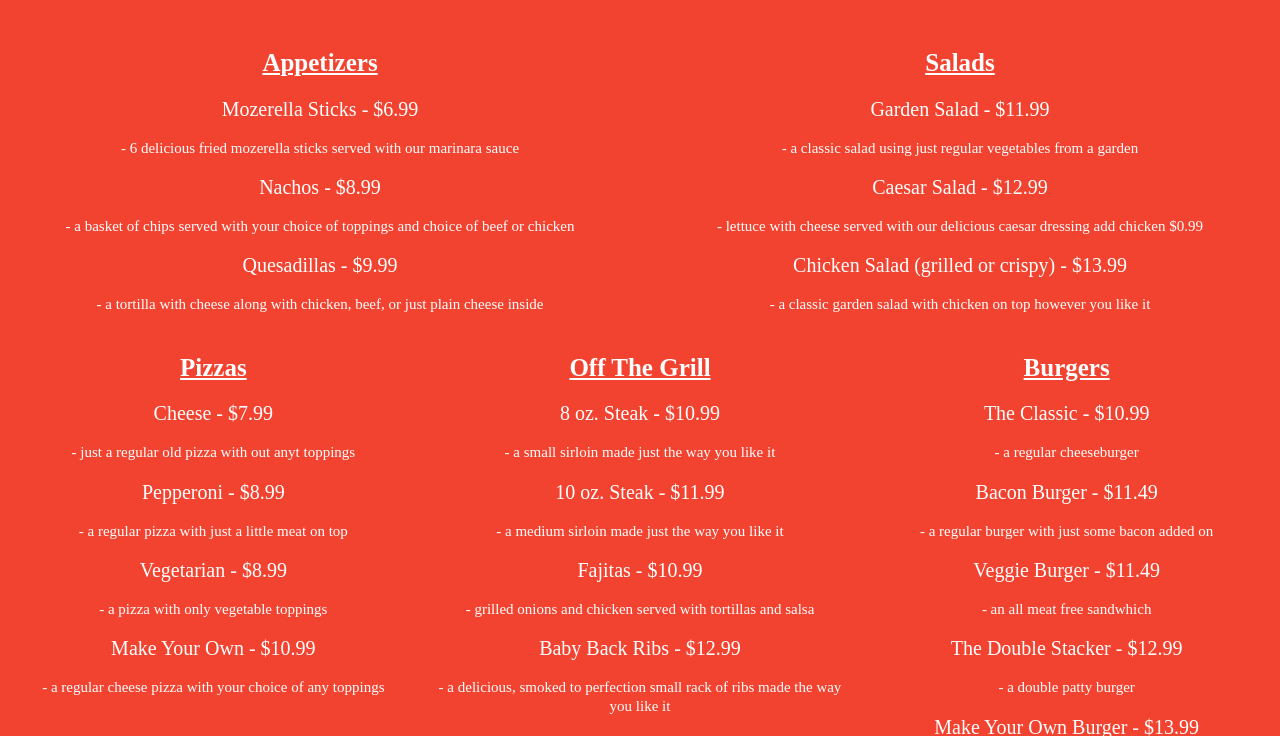
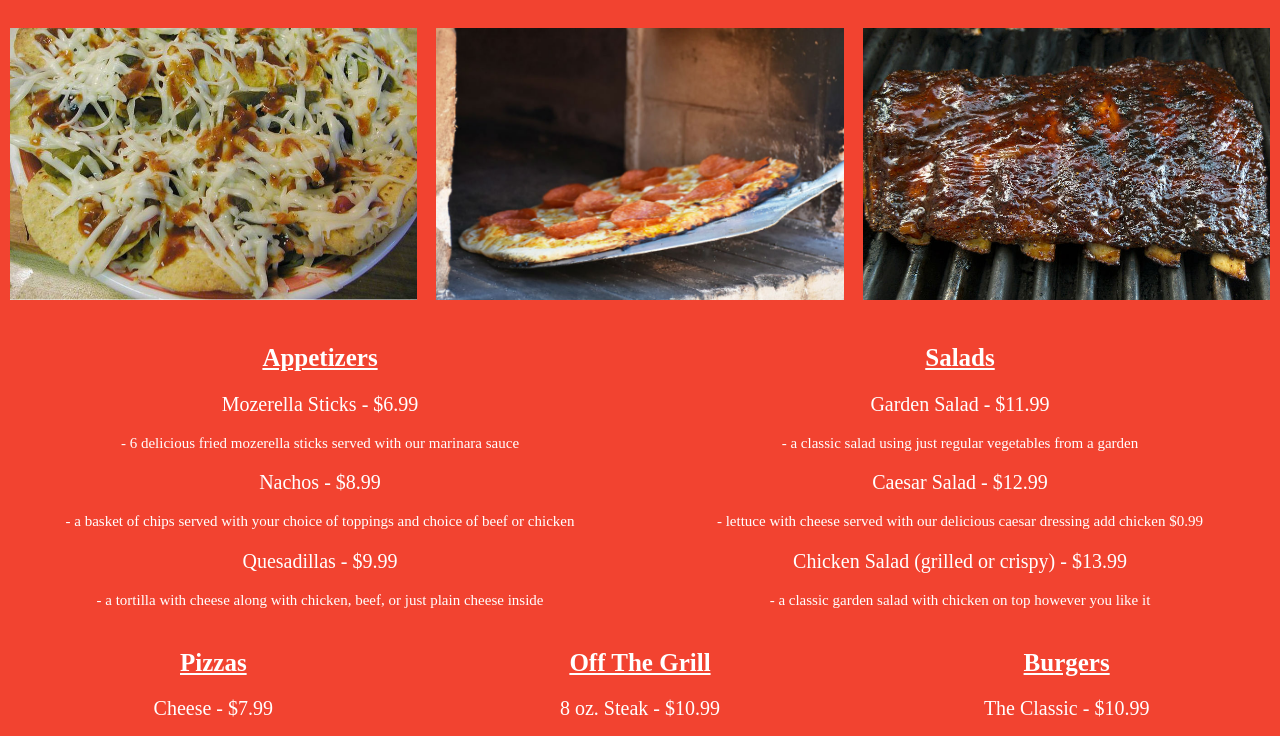
Before and after one commit to gbayne4243/my-restaurant, a plain HTML site: page menu.html in a window 1280 px wide. Shown: the part 61-797 px from the top of the page. Drawn offline with Linux system fonts and the light colour scheme; a web font is replaced by a local one.

Commit message:
Add files via upload

```diff
--- a/menu.html
+++ b/menu.html
@@ -18,6 +18,20 @@
 <h1>Welcome to Bayne's Sports Bar and Grille</h1>
 
     </header>
+
+    <div class="row">
+      <div class="col-sm-4">
+        <img src="img2/nachos.jpg">
+      </div>
+
+      <div class="col-sm-4">
+        <img src="img2/oven-pizza.jpg">
+      </div>
+
+      <div class="col-sm-4">
+        <img src="img2/ribs.jpg">
+      </div>
+    </div>
 
     <main>
       <div class="row">
```
Also changed, not shown: index.html (+0 -1 lines), img - Copy/nachos.jpg (added), img - Copy/oven-pizza.jpg (added), img - Copy/ribs.jpg (added), img2/nachos.jpg (added), img2/oven-pizza.jpg (added), img2/ribs.jpg (added).
